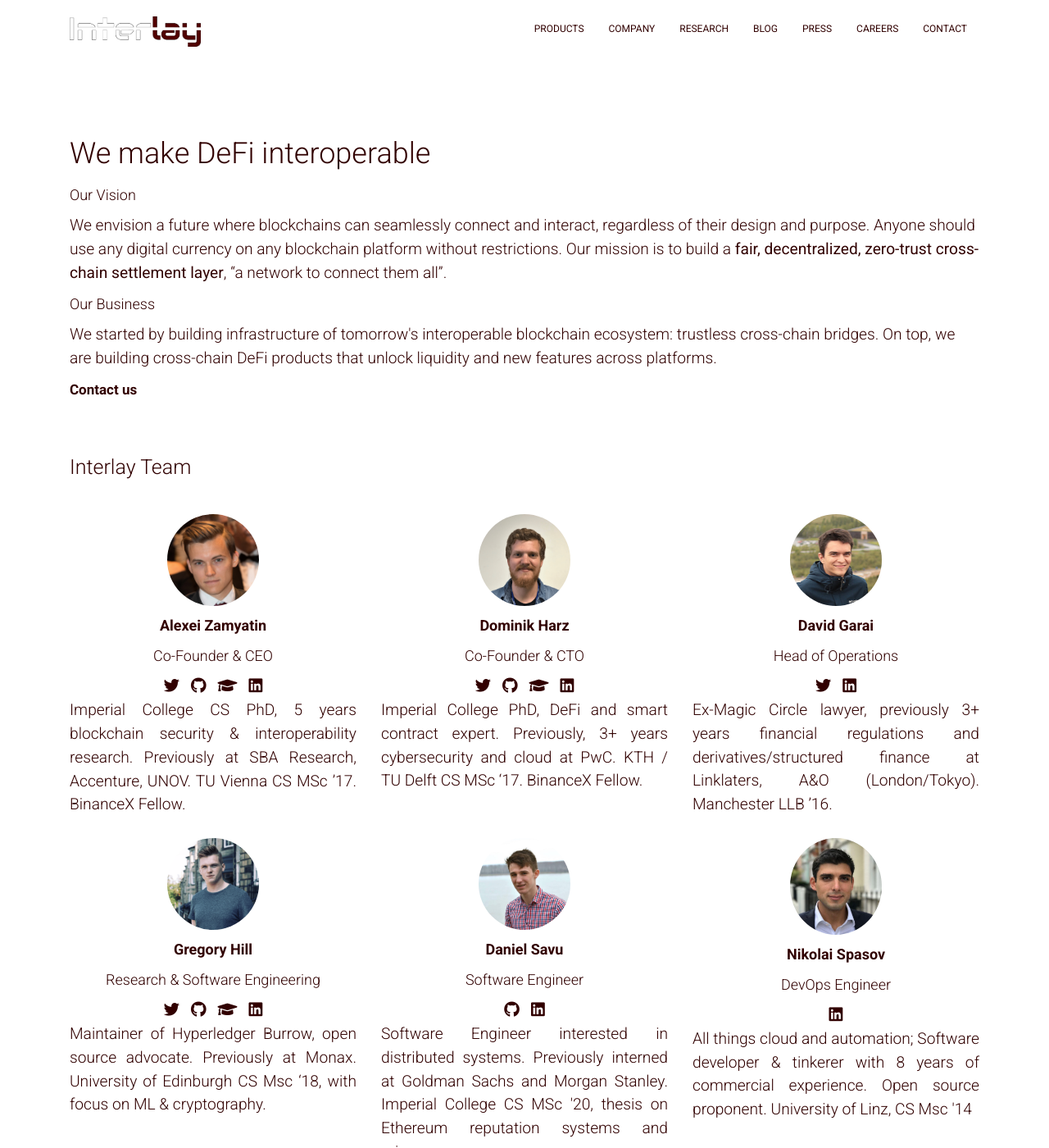
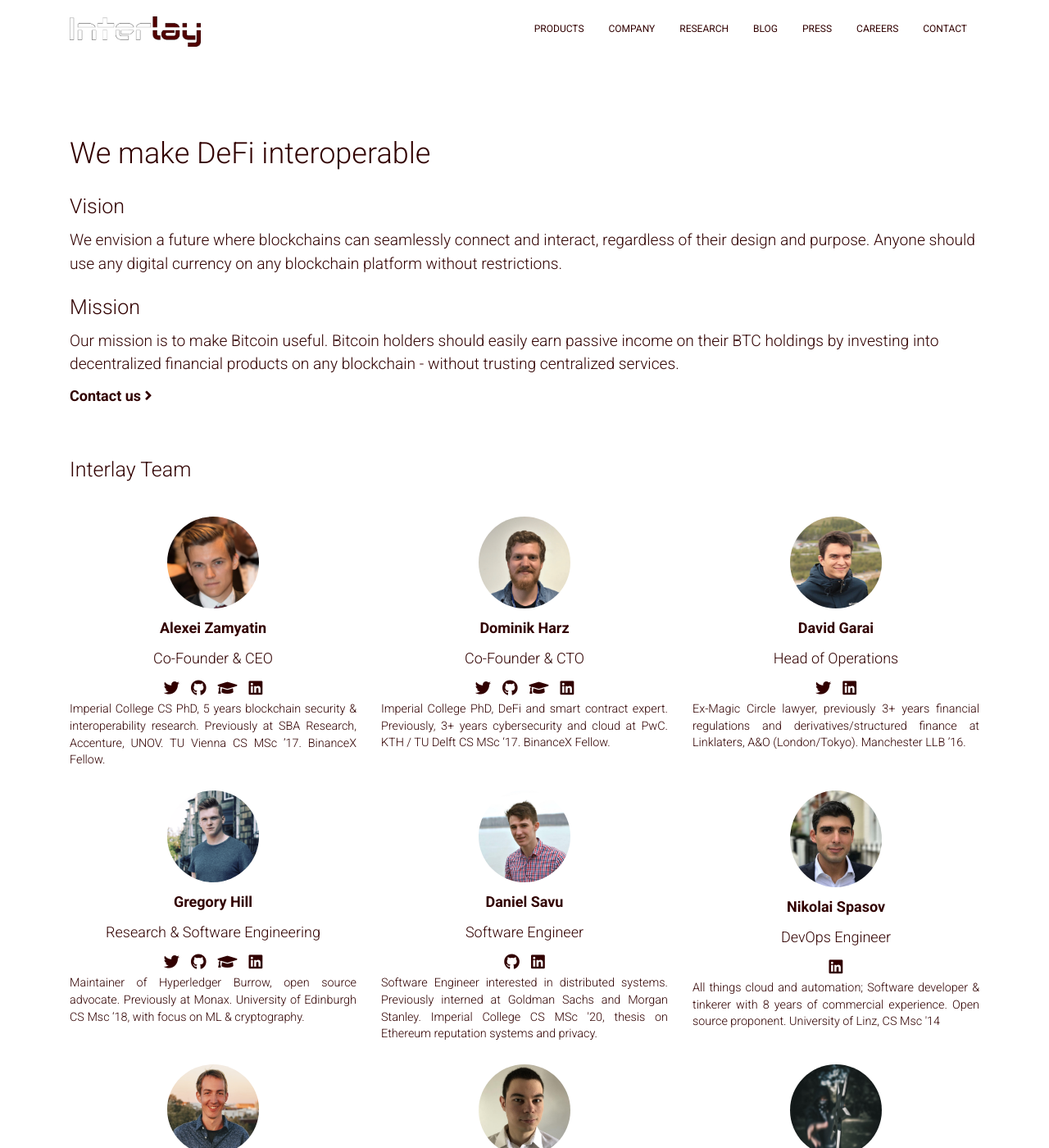
Before and after one commit to interlay/archive-interlay.github.io, a Jekyll site: the page built from company.md, in a window 1280 px wide and 1400 px high. Shown: the whole window at 82% size. Built offline with Jekyll 4.4.1, drawn with Linux system fonts in a browser that asks for light colours; some of the changed text lies outside the part shown.

Commit message:
feat: added anton to team and minor design update of company page

```diff
--- a/assets/css/custom.css
+++ b/assets/css/custom.css
@@ -55,3 +55,9 @@
       font-size: 2.5rem;
    }
 }
+
+
+.bio-text {
+   font-size: 0.9rem;
+   line-height: 1.3rem;
+}
--- a/company.md
+++ b/company.md
@@ -9,22 +9,22 @@ tags: [company]
   <div class="container">
     <div class="section text-left">
       <h2> We make DeFi interoperable </h2>
-      <h4>Our Vision</h4>
+      <h3>Vision</h3>
       <p>
-      We envision a future where blockchains can seamlessly connect and interact, regardless of their design and purpose. Anyone should use any digital currency on any blockchain platform without restrictions. Our mission is to build a <strong>fair, decentralized, zero-trust cross-chain settlement layer</strong>, “a network to connect them all”.
+ We envision a future where blockchains can seamlessly connect and interact, regardless of their design and purpose. Anyone should use any digital currency on any blockchain platform without restrictions.
       </p>
-      <h4>Our Business</h4>
+      <h3>Mission</h3>
       <p>
-      We started by building infrastructure of tomorrow's interoperable blockchain ecosystem: trustless cross-chain bridges. On top, we are building cross-chain DeFi products that unlock liquidity and new features across platforms.
+      Our mission is to make Bitcoin useful. Bitcoin holders should easily earn passive income on their BTC holdings by investing into decentralized financial products on any blockchain - without trusting centralized services.
       </p>
 
-      <h5>
+      <h4>
       <b>
         <a href="/contact">
-        Contact us <span class="fab fa-angle-right"></span>
+        Contact us <span class="fa fa-angle-right"></span>
         </a>
         </b>
-      </h5>
+      </h4>
       <br/>
 
       <h3>Interlay Team</h3>
@@ -56,20 +56,20 @@ tags: [company]
               <i class="fab fa-linkedin"></i>
             </a>
           {% endif%}
-          <p class="text-justify">
+          <p class="text-justify bio-text">
           {{ user.bio }}
           </p>
         </div>
       {% endfor %}
       </div>
 
-      <h5>
+      <h4>
       <b>
         <a href="/careers">
-        Careers <span class="fab fa-angle-right"></span>
+        Careers <span class="fa fa-angle-right"></span>
         </a>
         </b>
-      </h5>
+      </h4>
       <br/>
 
       <h3>Advisors</h3>
@@ -101,7 +101,7 @@ tags: [company]
               <i class="fab fa-linkedin"></i>
             </a>
           {% endif%}
-          <p class="text-justify">
+          <p class="text-justify bio-text">
           {{ user.bio }}
           </p>
         </div>
```
Also changed, not shown: _data/bios.yml (+7 -0 lines), assets/img/profile/anton.jpg (added).
